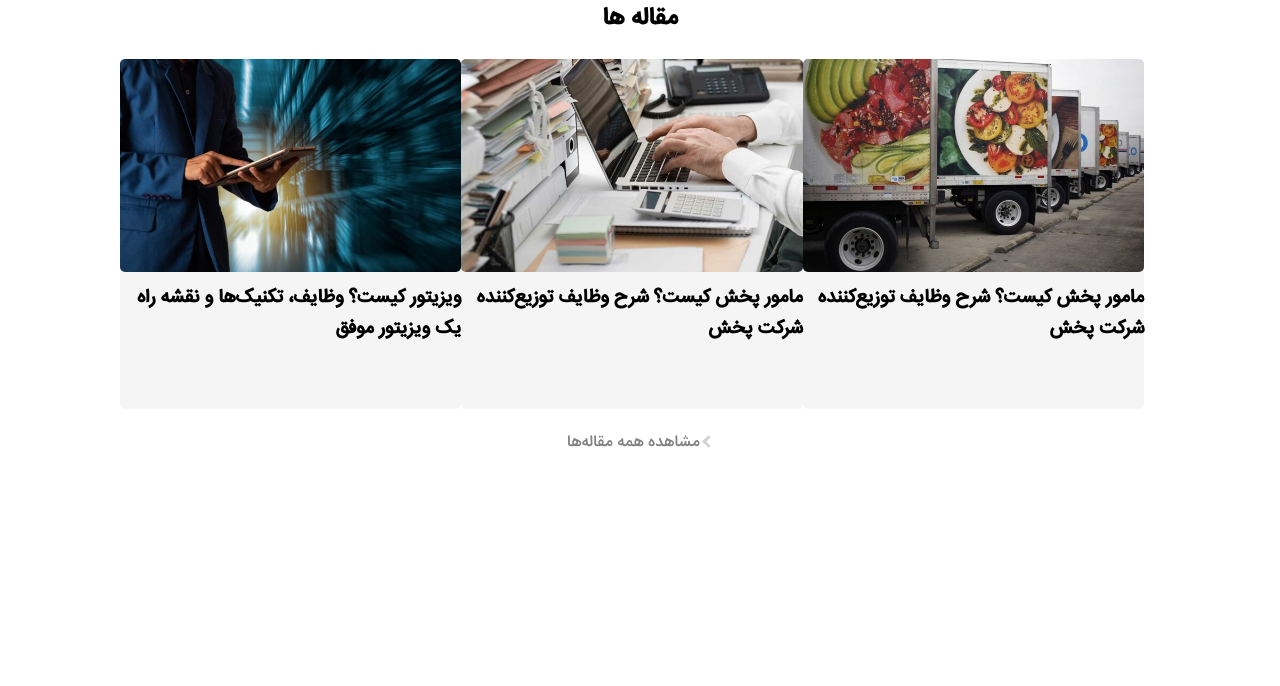
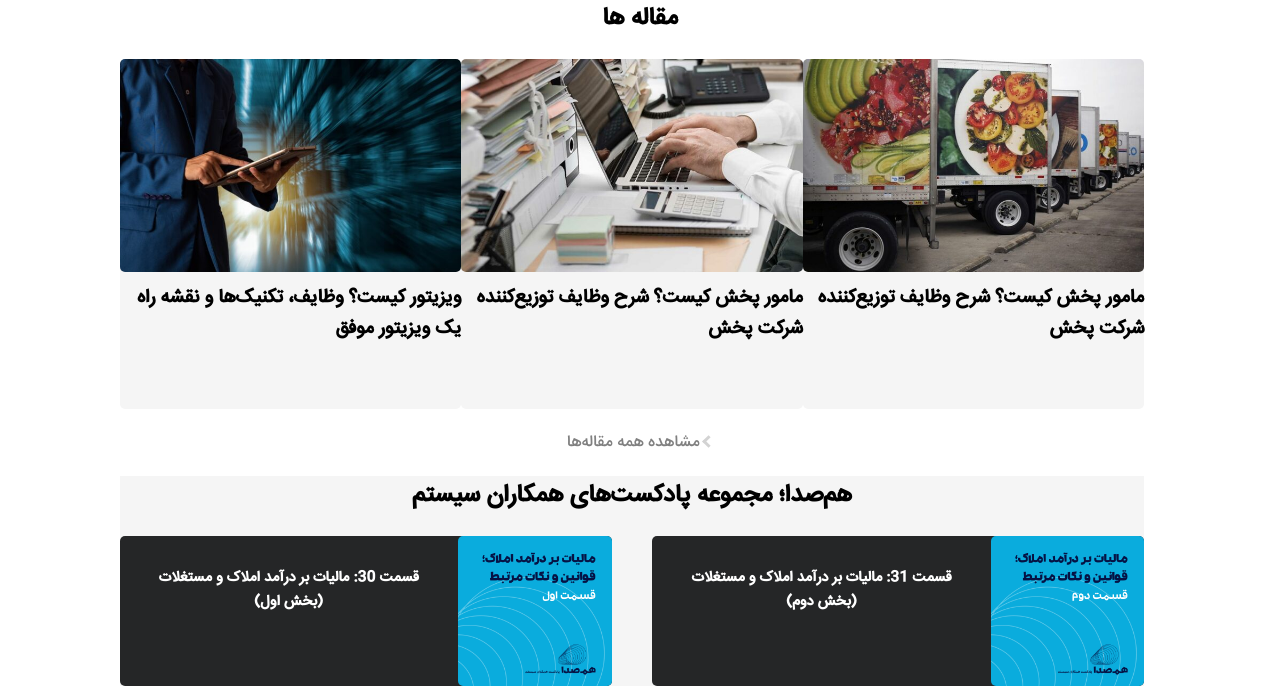
Before and after one commit to SiavashKaseb/MehrAvidClone, a PHP site: page / in a window 1280 px wide. Shown: the part 2611-3297 px from the top of the page. Before the commit the page ends 3059 px from the top, so only its background shows below. Run offline with PHP 8.4, Linux system fonts and the light colour scheme.

Commit message:
podcast group created

```diff
--- a/index.html
+++ b/index.html
@@ -287,7 +287,20 @@
                 </div>
             </div>
             <a href="#"><i class="arrowLeftGray Left1"></i> مشاهده همه مقاله‌ها</a>
+        </div>
 
+        <div class="podcastBox">
+            <h2>هم‌صدا؛ مجموعه پادکست‌های همکاران سیستم</h2>
+            <div class="podcastGroup">
+                <div class="podcast_text">
+                    <h3>قسمت 31: مالیات بر درآمد املاک و مستغلات (بخش دوم)</h3>
+                    <img src="./images/podcast2.jpg" alt="podcast cover">
+                </div>
+                <div class="podcast_text">
+                    <h3>قسمت 30: مالیات بر درآمد املاک و مستغلات (بخش اول)</h3>
+                    <img src="./images/podcast1.jpg" alt="podcast cover">
+                </div>
+            </div>
         </div>
     </section>
     <script src="./script/app.js"></script>
--- a/stylesheets/style.css
+++ b/stylesheets/style.css
@@ -597,3 +597,45 @@ a {
   width: 100%;
   border-radius: 5px;
 }
+
+
+.podcastBox{
+  width: 80%;
+  position: relative;
+  margin-top: 20px;
+  margin-right: 8.5rem;
+  background-color: #f5f5f5;
+}
+
+.podcastBox h2 {
+  text-align: center;
+  margin: 20px 0 20px 0;
+}
+
+
+.podcast_text{
+  border-radius: 5px;
+  display: flex;
+  width: 48%;
+  flex-direction: row-reverse;
+  background-color: #252627;
+}
+
+.podcast_text img{
+  border-radius: 5px;
+  width: 35%;
+  height: 150px;
+}
+
+.podcast_text h3 {
+  padding: 20px;
+  color: #ffffff;
+  text-align: center;
+  font-size: 14.5px;
+  margin-top: 10px;
+}
+
+.podcastGroup {
+  display: flex;
+  justify-content: space-between;
+}
```
Also changed, not shown: images/podcast1.jpg (added), images/podcast2.jpg (added).
